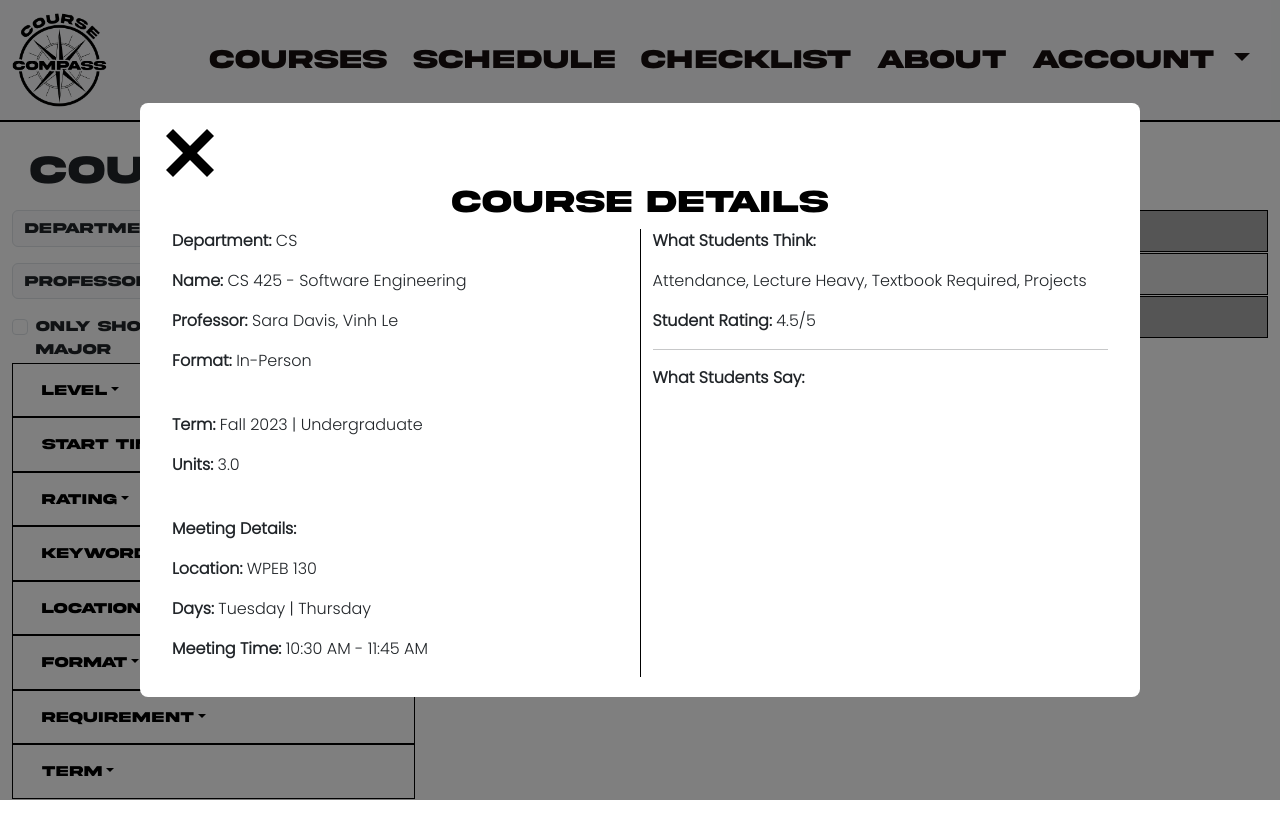
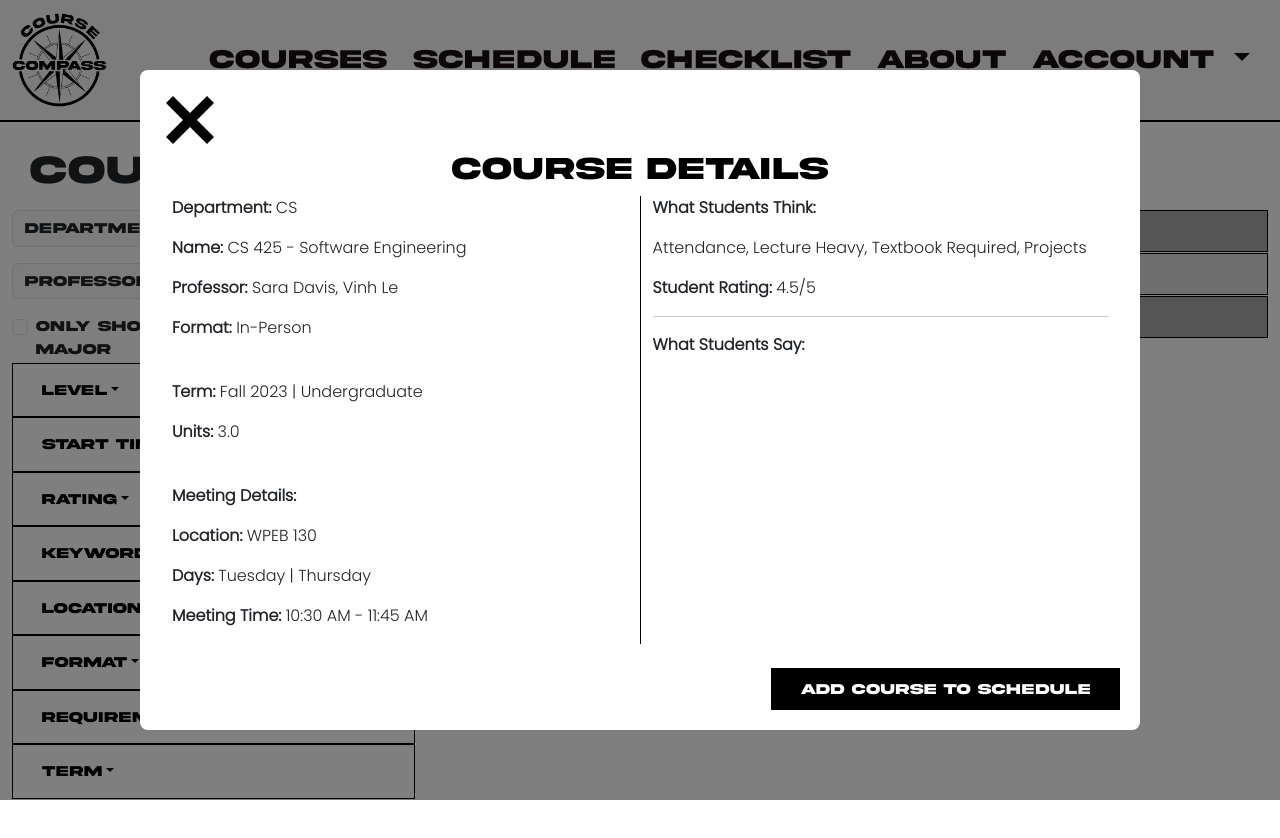
Before and after one commit to videttolucas/Course_Compass_T38, a Vue app in the folder frontend/: page /courses in a window 1280 px wide. Both pictures are taken after a click on the element "CS 425 - Software Engineering". Shown: the top 838 px of the page. Built offline with nearby package versions, Linux system fonts and the light colour scheme.

Commit message:
Added an Add to course button on the popup
add to course button, which adds the specific course to a schedule array that will be used in the schedules page.

If the user adds a course already in it, they will be prompted that it is already in the schedule array.

```diff
--- a/frontend/src/components/CourseDetailsPopup.vue
+++ b/frontend/src/components/CourseDetailsPopup.vue
@@ -1,9 +1,13 @@
-<!-- CourseDetailsPopup.vue -->
+<!-- Created by: John Montesa -->
+<!-- This component details a specific course a user has interacted with -->
+<!-- It will popup a screen for the user to see more indepth information about the course and student's opinions on it -->
+<!-- The user faces two buttons where they can either close the popup screen or add it to their schedule -->
+<!-- If the user adds it to their schedule, it will add it to a schedule array -->
 <template>
-    <div class="popup" @click="closepopup">
+    <div class="popup" @click="closePopup">
         <!--Pop up Screen with details of course-->
         <div class="popup-content" @click.stop>
-            <button class="close-btn" @click="closepopup">
+            <button class="close-btn" @click="closePopup">
                 <img src="../assets/X.png" alt="Close Button">
             </button>
             <h2>Course Details</h2>
@@ -37,6 +41,10 @@
                     <div class="w-100"></div>
                 </div>
             </div>
+            <br>
+            <div class="button-container">
+                    <button class="schedule-button" @click="addToSchedule">Add Course to Schedule</button>
+            </div>
         </div>
     </div>
 </template>
@@ -47,8 +55,11 @@
             course: Object,
         },
         methods: {
-            closepopup() {
+            closePopup() {
                 this.$emit('close');
+                },
+            addToSchedule() {
+                this.$emit('addToSchedule', this.course);
                 },
             },
         };
@@ -100,4 +111,31 @@
     p{
         font-family: Poppins, sans-serif;
     }
+
+    .button-container {
+        margin: 0;
+        padding: 0;
+        overflow: hidden;
+        display: flex;
+        align-items: right;
+        justify-content: right;
+    }
+
+    .schedule-button {
+        font-family: akira;
+        background-color: #000000;
+        color: #ffffff;
+        padding: 10px 30px;
+        font-size: 15px;
+        border: none;
+        cursor: pointer;
+        display: inline-block;
+        transition: background-color 0.3s linear, color 0.3s linear;
+        text-decoration: none;
+    }
+
+    .schedule-button:hover {
+        background-color: #ffffff;
+        color: #000000;
+    }
 </style>
--- a/frontend/src/components/CourseList.vue
+++ b/frontend/src/components/CourseList.vue
@@ -10,8 +10,29 @@
         <div v-for="(course, index) in courses" :key="index" class="course-item" @click="handleCourseClick(course)">
         {{ course.name }}
         </div>
-        <CourseDetailsPopup v-if="selectedCourse" :course="selectedCourse" @close="closePopup" />
+        <CourseDetailsPopup v-if="selectedCourse" :course="selectedCourse" @close="closePopup" @addToSchedule="addToSchedule" />
     </div>
+
+
+    <!-- This is a schedule array test, I would need to find a way to store this globally and so that it persists-->
+    <div class="schedule">
+    <h2>Schedule</h2>
+        <div v-for="(course, index) in schedule" :key="index" class="schedule-item">
+            {{ course.name }}
+        </div>
+    </div>
+
+    <!-- Duplicate Courses in Schedule Check -->
+    <div v-if="notification" class="full-screen-notification">
+        <div class="notification-content">
+            <span>{{ notification }}</span>
+            <button class ="close-btn" @click="clearNotification">
+                <img src="../assets/X.png" alt="Close Button">
+            </button>
+        </div>
+    </div>
+
+
 </template>
 
 <script>
@@ -25,6 +46,8 @@
         data() {
             return {
                 selectedCourse: null,
+                schedule: [],
+                notification: null,
             };
         },
         methods: {
@@ -33,6 +56,26 @@
             },
             closePopup() {
                 this.selectedCourse = null;
+                this.notification = null;
+            },
+            addToSchedule(course) {
+                if (!this.schedule.some((c) => c.name === course.name)) {
+                    this.schedule.push(course);
+                    this.selectedCourse = null; // Close the popup after adding to the schedule
+                    this.notification = null; // Clear any existing notifications
+                }
+                else {
+                    this.notification = `${course.name} is already added to your schedule.`;
+                }
+            },
+            showNotification(message, isError = false) {
+                this.notification = {
+                    message,
+                    isError,
+                };
+            },
+            clearNotification() {
+                this.notification = null;
             },
         },
         components: {
@@ -64,4 +107,48 @@
     .course-item:nth-child(odd) {
         background: #aaaaaa;
     }
+
+    .full-screen-notification {
+        position: fixed;
+        top: 0;
+        left: 0;
+        width: 100%;
+        height: 100%;
+        display: flex;
+        align-items: center;
+        justify-content: center;
+    }
+
+    .notification-content {
+        font-family: Popins, sans-serif;
+        font-size: 20px;
+        font-style: bold;
+        color: #ffffff;
+        background: rgb(130, 0, 0.7);
+        padding: 20px;
+        border: solid 1px #000000;
+        border-radius: 5px;
+        text-align: center;
+
+    }
+
+    .close-btn {
+        margin-top: 10px;
+        padding: 10px;
+        border: transparent;
+        background: transparent;
+        cursor: pointer;
+        width: 50px;
+        height: 50px;
+    }
+
+    img {
+        width: 100%;
+        height: auto;
+    }
+
+    h2{
+        font-family: 'akira', akira;
+        color:#000000;
+    }
 </style>
--- a/frontend/src/components/Courses.vue
+++ b/frontend/src/components/Courses.vue
@@ -66,7 +66,7 @@
 
                             { name: 'this is a projected course'},
                             { name: 'this is a projected course' }
-                            // Add more courses as needed
+                            //Add more courses as needed
                         ],
             };
         }
--- a/frontend/src/components/FilterMenu.vue
+++ b/frontend/src/components/FilterMenu.vue
@@ -15,10 +15,11 @@
           </button>
           <!-- Each menu items are dropdowns with specific filters -->
           <div class="dropdown-menu" aria-labelledby="dropdownListItem">
-            <a class="dropdown-item" v-for="(childItem, childIndex) in menuItem.children" :key="childIndex" @click="handleItemClick(childItem)">{{ childItem.label }}</a>
+            <!-- Children are the specific filters -->
+            <a class="dropdown-item" v-for="(childItem, childIndex) in menuItem.children" :key="childIndex" @click="filterPress(childItem)">{{ childItem.label }}</a>
           </div>
         </div>
-        <div v-else @click="handleItemClick(menuItem)">{{ menuItem.label }}</div>
+        <div v-else @click="filterPress(menuItem)">{{ menuItem.label }}</div>
       </li>
     </ul>
   </div>
@@ -49,7 +50,7 @@
         };
     },
     methods: {
-        handleItemClick(item) {
+        filterPress(item) {
         this.$emit('itemSelected', item);
         },
     },
--- a/frontend/src/components/NavBar.vue
+++ b/frontend/src/components/NavBar.vue
@@ -18,7 +18,7 @@
                         <router-link to="/courses" class = "nav-link">Courses</router-link>
                     </li>
                     <li class="nav-item">
-                        <a class="nav-link" href="#">Schedule</a>
+                        <router-link to="/schedule" class = "nav-link">Schedule</router-link>
                     </li>
                     <li class="nav-item">
                         <a class="nav-link" href="#">Checklist</a>
--- /dev/null
+++ b/frontend/src/components/Schedule.vue
@@ -0,0 +1,15 @@
+<!--Created by: John Montesa-->
+<!-- This is the Schedule page for Course Compass -->
+<!-- This page will show the scheudle of the specific user in a time table/ time block style -->
+
+<template>
+
+</template>
+
+<script>
+
+</script>
+
+<style scoped>
+
+</style>
--- a/frontend/src/router/index.js
+++ b/frontend/src/router/index.js
@@ -2,6 +2,7 @@ import { createRouter, createWebHistory } from 'vue-router'
 import Home from '../views/HomeView.vue'
 import About from '../views/AboutView.vue'
 import Courses from '../views/CoursesView.vue'
+import Schedule from '../views/ScheduleView.vue'
 
 const routes = [
   {
@@ -18,7 +19,12 @@ const routes = [
     path: '/courses',
     name: 'courses',
     component: Courses
-  }
+  },
+  {
+    path: '/schedule',
+    name: 'schedule',
+    component: Schedule
+  },
 ]
 
 const router = createRouter({
--- /dev/null
+++ b/frontend/src/views/ScheduleView.vue
@@ -0,0 +1,14 @@
+<template>
+  <Schedule></Schedule>
+</template>
+
+<script>
+  import Schedule from '@/components/Schedule.vue'
+
+  export default{
+    name: 'ScheduleView',
+    components: {
+      Schedule
+    }
+  }
+</script>
```
Also changed, not shown: frontend/src/App.vue (+3 -9 lines).
